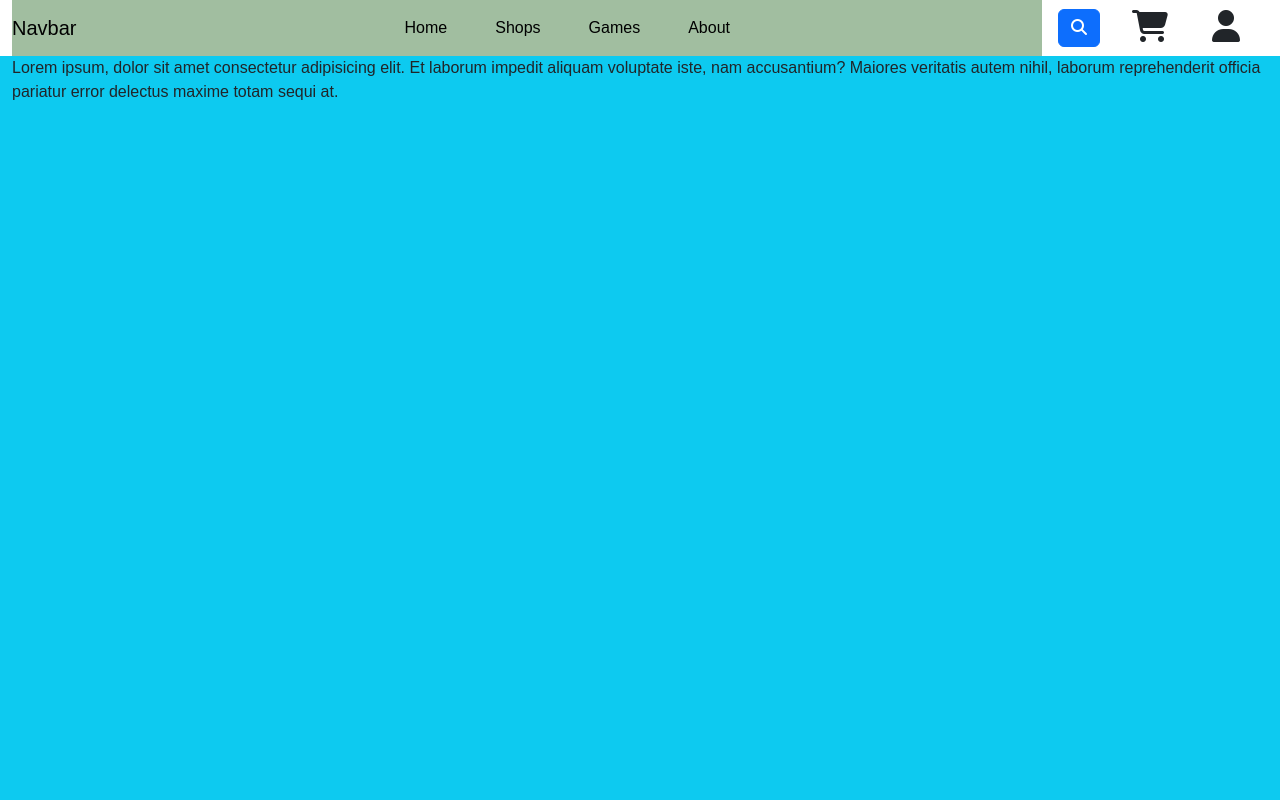
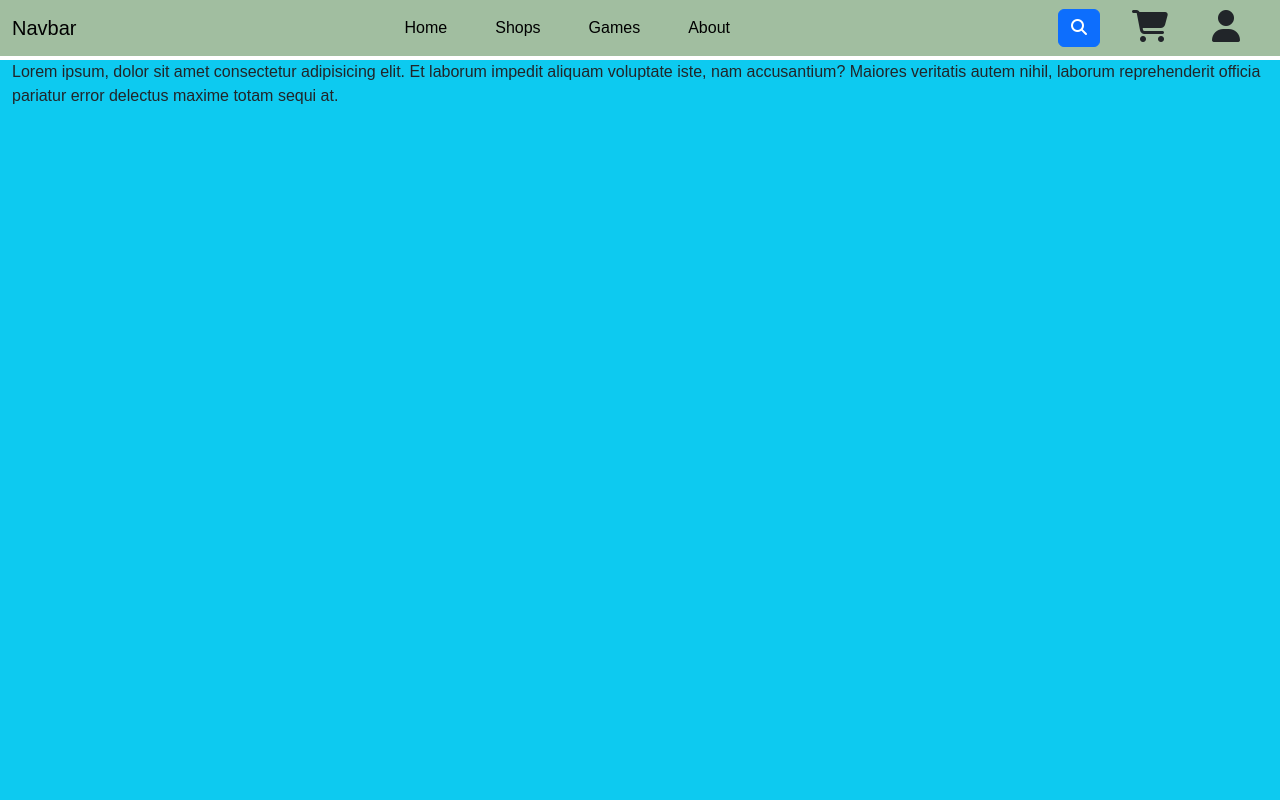
Before and after one commit to SkyC0met/Navbar, a plain HTML site: page index.html in a window 1280 px wide. Shown: the top 800 px of the page. Drawn offline with nearby package versions, Linux system fonts and the light colour scheme.

Commit message:
Update style.css

```diff
--- a/style.css
+++ b/style.css
@@ -1,9 +1,9 @@
 body {
   font-family: "Arial", sans-serif;
-  margin-top: 56px; /* Adjusted margin for fixed-top navbar */
+  margin-top: 60px; /* Adjusted margin for fixed-top navbar */
 }
 
-nav.navbar {
+#container-navbar {
   background-color: #a1bea0;
 }
 
```
